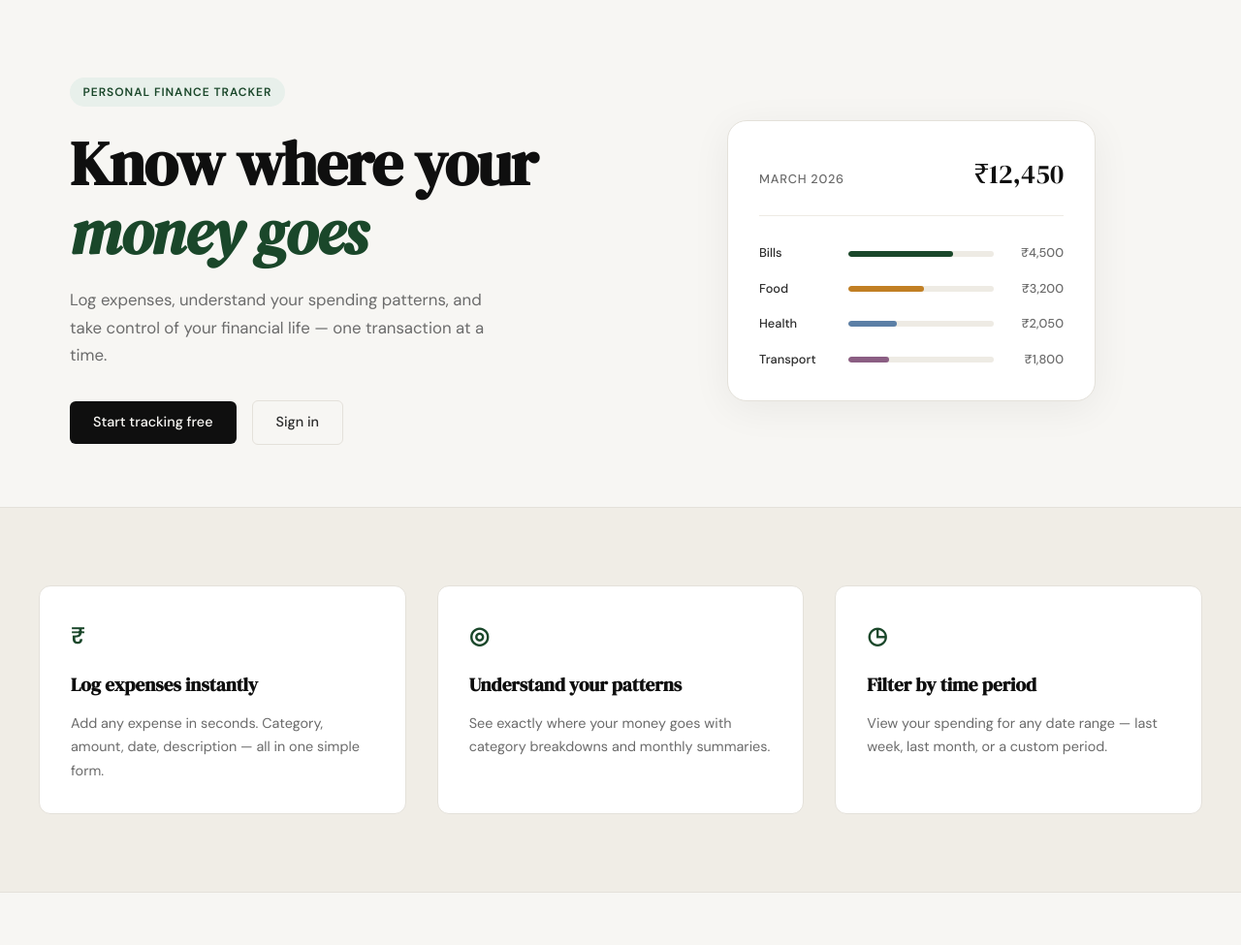
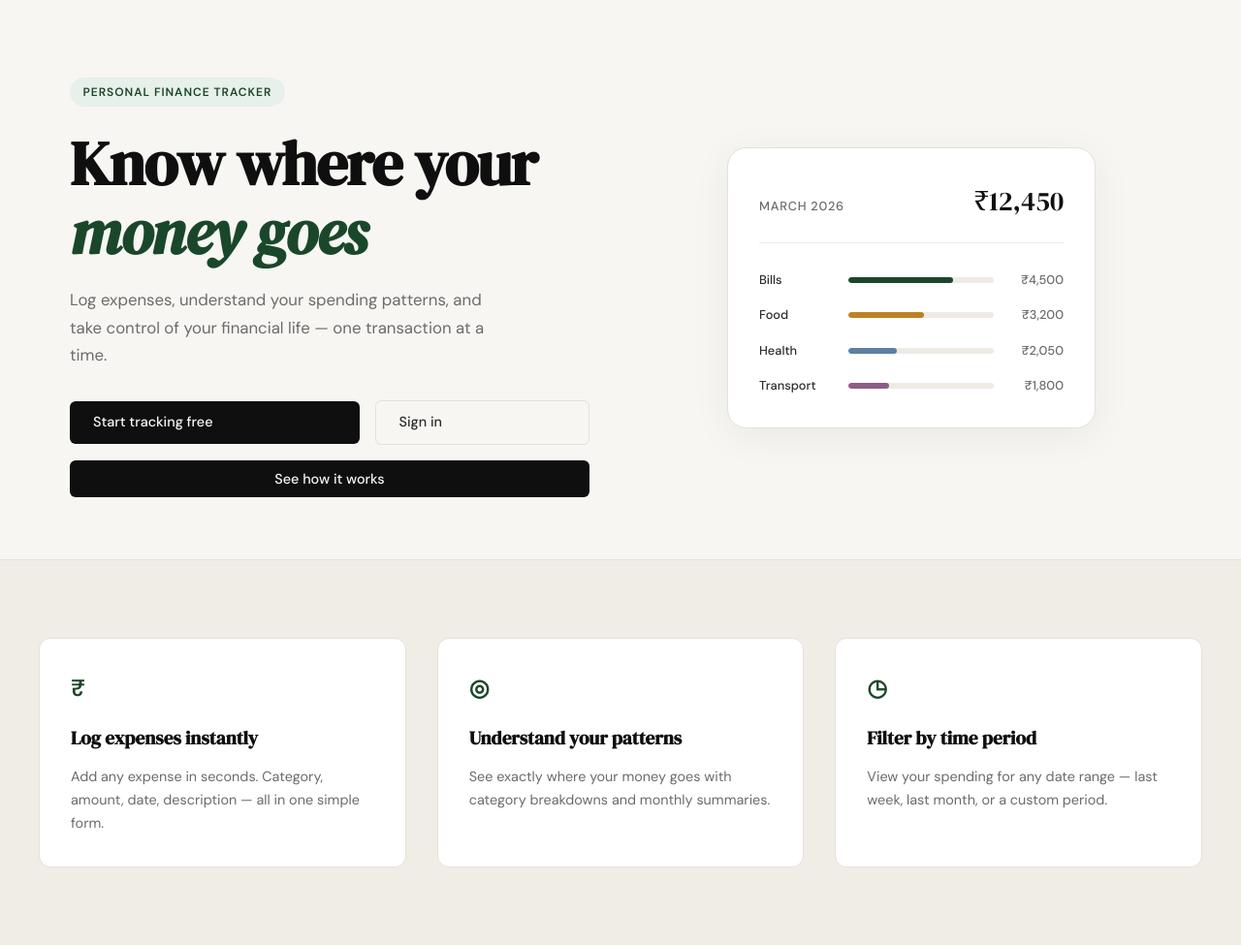
Before and after one commit to Malav-c0/Spendly, a Flask app: page / in a window 1280 px wide. Shown: the part 61-1036 px from the top of the page at 97% size. Run offline with Flask 3, Linux system fonts and the light colour scheme.

Commit message:
Added See How It Works Button

```diff
--- a/static/css/style.css
+++ b/static/css/style.css
@@ -169,9 +169,20 @@ a { color: inherit; text-decoration: none; }
 }
 
 .hero-actions {
-    display: flex;
+    display: grid;
+    grid-template-columns: repeat(2, auto);
     gap: 1rem;
     align-items: center;
+}
+
+.hero-buttons-row {
+    display: contents;
+}
+
+.btn-see-how {
+    grid-column: 1 / -1;
+    width: 100%;
+    justify-self: stretch;
 }
 
 /* ------------------------------------------------------------------ */
--- a/templates/landing.html
+++ b/templates/landing.html
@@ -17,8 +17,11 @@
             one transaction at a time.
         </p>
         <div class="hero-actions">
-            <a href="{{ url_for('register') }}" class="btn-primary">Start tracking free</a>
-            <a href="{{ url_for('login') }}" class="btn-ghost">Sign in</a>
+            <div class="hero-buttons-row">
+                <a href="{{ url_for('register') }}" class="btn-primary">Start tracking free</a>
+                <a href="{{ url_for('login') }}" class="btn-ghost">Sign in</a>
+            </div>
+            <button class="btn-primary btn-see-how">See how it works</button>
         </div>
     </div>
     <div class="hero-visual">
```
